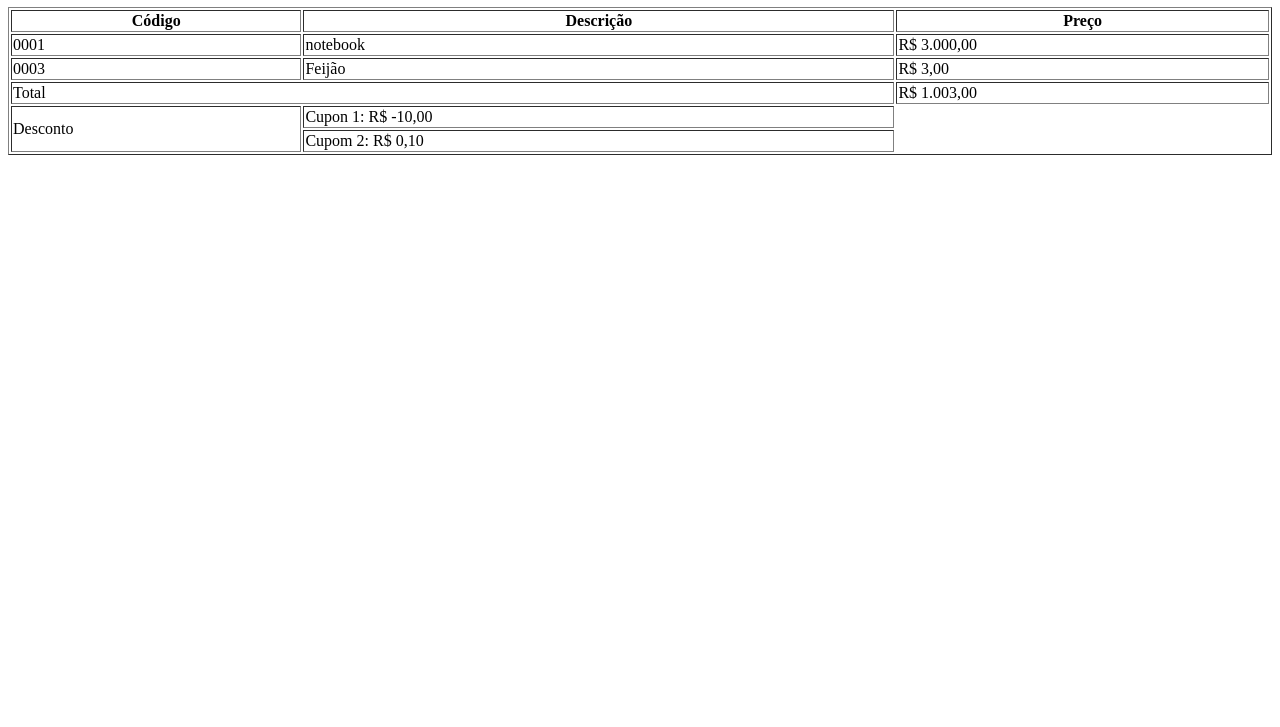
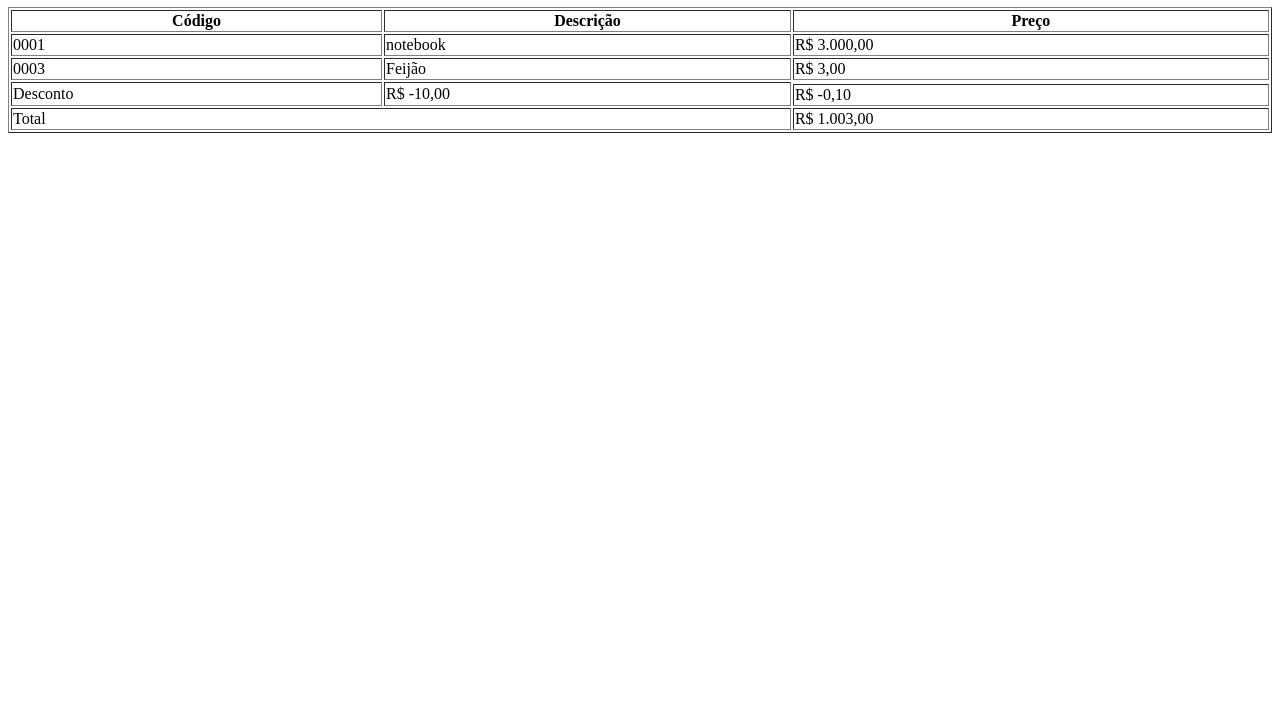
Before and after one commit to jandersoncoelho/cursos_udemy, a plain HTML site: page desenvovimento_web/primeiro_projeto/tabela.html in a window 1280 px wide. Shown: the part 73-800 px from the top of the page. Drawn offline with Linux system fonts and the light colour scheme.

Commit message:
Seção 3, Aula 22: Tabela2

```diff
--- a/desenvovimento_web/primeiro_projeto/tabela.html
+++ b/desenvovimento_web/primeiro_projeto/tabela.html
@@ -30,18 +30,19 @@
 			</tr>
 
 			<tr>
+				<td rowspan="2">Desconto</td>
+				<td rowspan="2">R$ -10,00</td>
+			</tr>
+
+			<tr>
+				<td>R$ -0,10</td>
+			</tr>
+
+			<tr>
 				<td colspan="2">Total</td>
 				<td>R$ 1.003,00</td>
 			</tr>
 
-			<tr>
-				<td rowspan="2">Desconto</td>
-				<td>Cupon 1: R$ -10,00</td>
-			</tr>
-
-			<tr>
-				<td>Cupom 2: R$ 0,10</td>
-			</tr>
 
 		</table>
 
```
